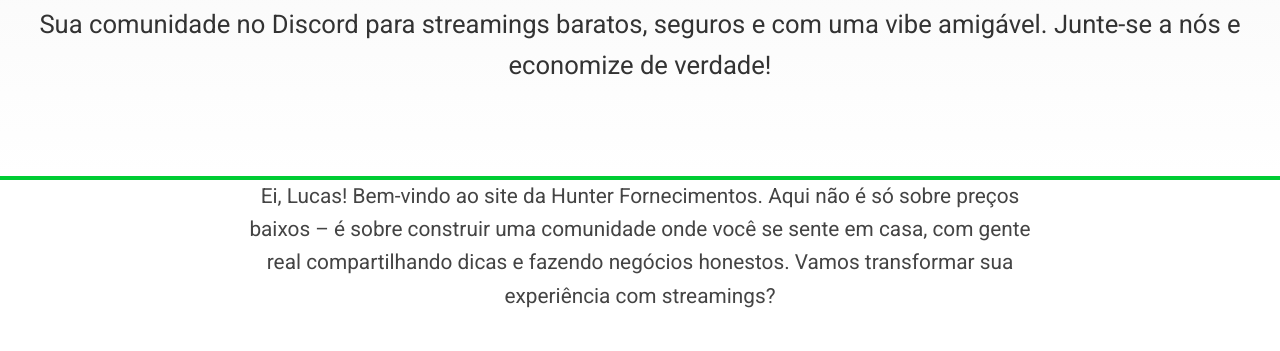
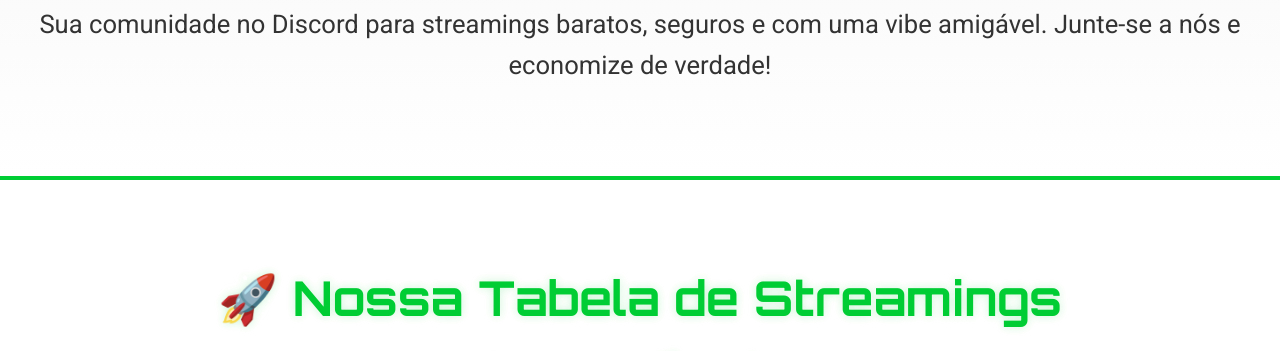
Before and after one commit to vyrezstudio/hunter.fornecimentos, a plain HTML site: page index.html in a window 1280 px wide. Shown: the part 446-797 px from the top of the page. Drawn offline with Linux system fonts and the light colour scheme.

Commit message:
Update index.html

```diff
--- a/index.html
+++ b/index.html
@@ -248,7 +248,6 @@
 
   <div class="container">
 
-    <p class="welcome">Ei, Lucas! Bem-vindo ao site da Hunter Fornecimentos. Aqui não é só sobre preços baixos – é sobre construir uma comunidade onde você se sente em casa, com gente real compartilhando dicas e fazendo negócios honestos. Vamos transformar sua experiência com streamings?</p>
 
     <section id="precos">
       <h2>🚀 Nossa Tabela de Streamings Imperdíveis</h2>
```
